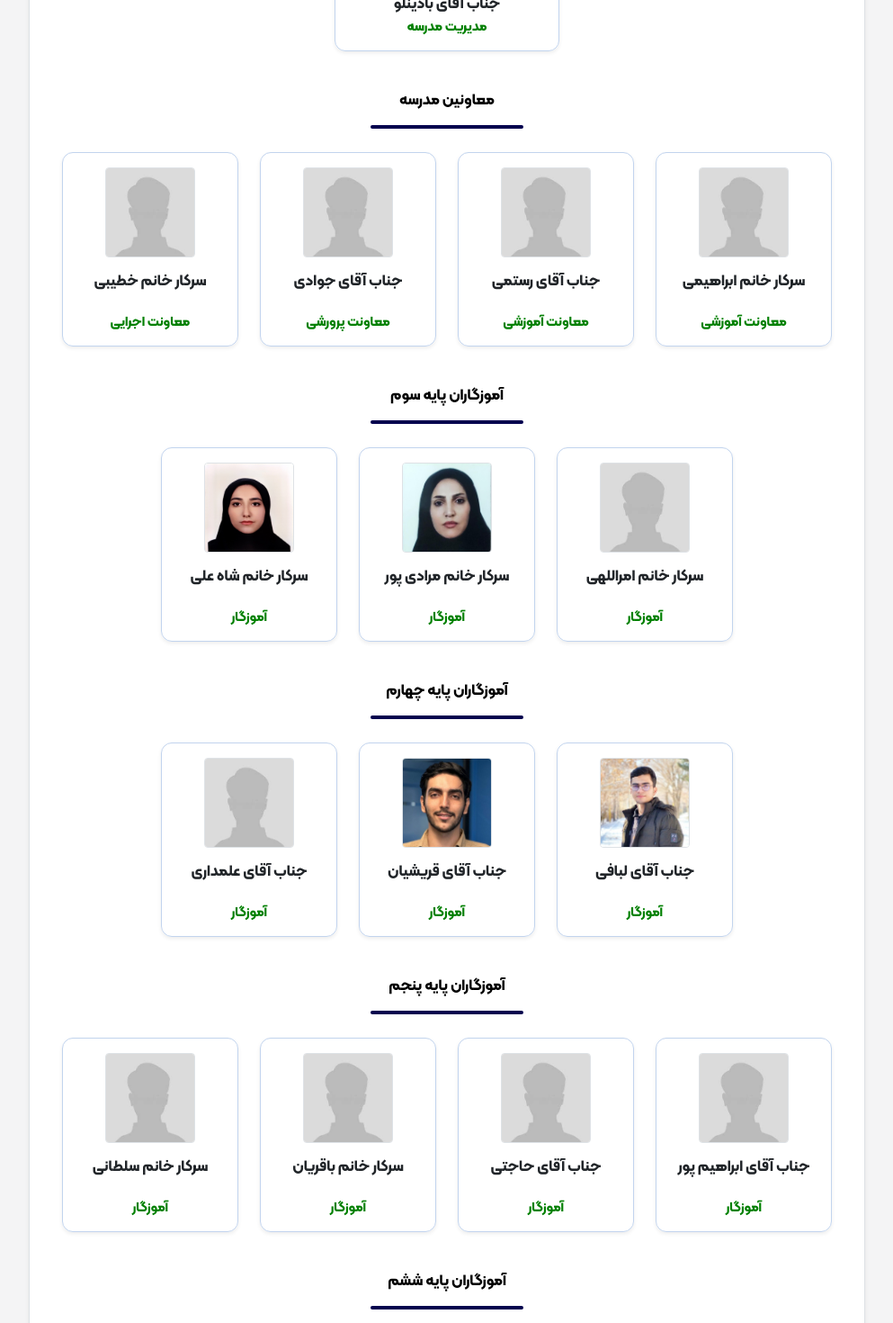
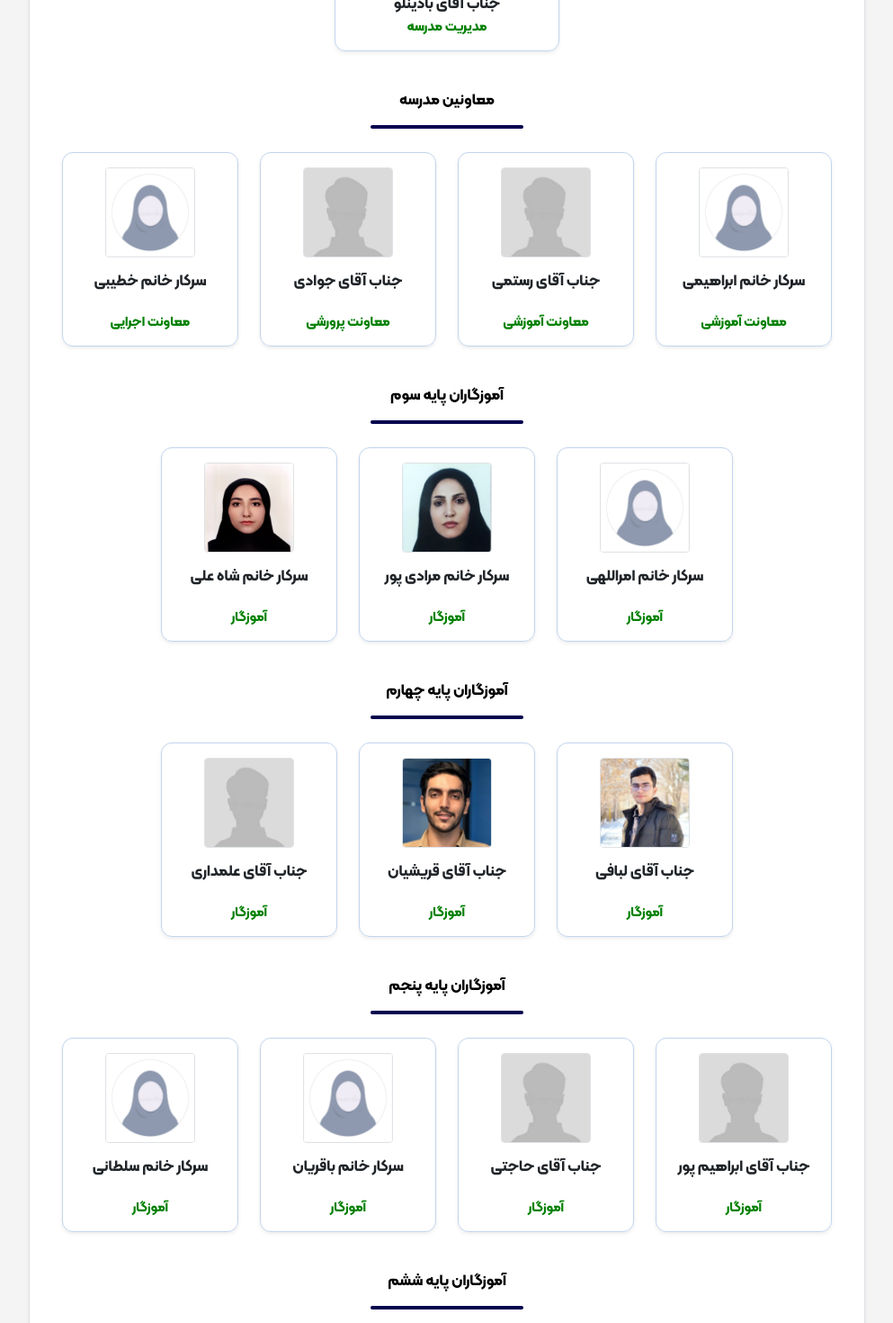
Before and after one commit to mohammad-lbf/hamyar.jahanara, a Next.js app: page /about-school in a window 1280 px wide. Shown: the part 1030-2500 px from the top of the page at 90% size, without its empty margins (143-1136 px from the left). Built offline with nearby package versions, Linux system fonts and the light colour scheme; a small style sheet from the web is missing.

Commit message:
about school page updated

```diff
--- a/components/modules/Teachers.js
+++ b/components/modules/Teachers.js
@@ -22,17 +22,17 @@ const Teachers = () => {
 
             </div>
             <div className="row flex-lg-row justify-content-center">
-                <Teacher image={"/images/components/modules/teachers/no-image.jpg"} teacher={"سرکار خانم ابراهیمی"} post={"معاونت آموزشی"} md={"6"} lg={"3"} />
+                <Teacher image={"/images/components/modules/teachers/no-image-w.jpeg"} teacher={"سرکار خانم ابراهیمی"} post={"معاونت آموزشی"} md={"6"} lg={"3"} />
                 <Teacher image={"/images/components/modules/teachers/no-image.jpg"} teacher={"جناب آقای رستمی"} post={"معاونت آموزشی"} md={"6"} lg={"3"} />
                 <Teacher image={"/images/components/modules/teachers/no-image.jpg"} teacher={"جناب آقای جوادی"} post={"معاونت پرورشی"} md={"6"} lg={"3"} />
-                <Teacher image={"/images/components/modules/teachers/no-image.jpg"} teacher={"سرکار خانم خطیبی"} post={"معاونت اجرایی"} md={"6"} lg={"3"} />
+                <Teacher image={"/images/components/modules/teachers/no-image-w.jpeg"} teacher={"سرکار خانم خطیبی"} post={"معاونت اجرایی"} md={"6"} lg={"3"} />
             </div>
             <div className="row flex-lg-row justify-content-center">
             <div className="col-12 px-lg-0 py-3 d-flex justify-content-center flex-column align-items-center">
                 <h4 style={{fontSize:"17px" , fontFamily:"KalamehWeb-Bold"}} className=" text-center text-lg-end px-0"> آموزگاران پایه سوم</h4>
                 <div style={{width:"170px"}} className="lbf-after-card-img mx-lg-0 mx-auto"></div>
                 </div>
-                <Teacher image={"/images/components/modules/teachers/no-image.jpg"} teacher={"سرکار خانم امراللهی"} post={"آموزگار"} md={"4"} lg={"3"} />
+                <Teacher image={"/images/components/modules/teachers/no-image-w.jpeg"} teacher={"سرکار خانم امراللهی"} post={"آموزگار"} md={"4"} lg={"3"} />
                 <Teacher image={"/images/components/modules/teachers/حدیث مرادی پور.jpg"} teacher={"سرکار خانم مرادی پور"} post={"آموزگار"} md={"4"} lg={"3"} />
                 <Teacher image={"/images/components/modules/teachers/زینب شاه علی.jpg"} teacher={"سرکار خانم شاه علی"} post={"آموزگار"} md={"4"} lg={"3"} />
             </div>
@@ -52,8 +52,8 @@ const Teachers = () => {
                 </div>
                 <Teacher image={"/images/components/modules/teachers/no-image.jpg"} teacher={"جناب آقای ابراهیم پور"} post={"آموزگار"} md={"6"} lg={"3"} />
                 <Teacher image={"/images/components/modules/teachers/no-image.jpg"} teacher={"جناب آقای حاجتی"} post={"آموزگار"} md={"6"} lg={"3"} />
-                <Teacher image={"/images/components/modules/teachers/no-image.jpg"} teacher={"سرکار خانم باقریان"} post={"آموزگار"} md={"6"} lg={"3"} />
-                <Teacher image={"/images/components/modules/teachers/no-image.jpg"} teacher={"سرکار خانم سلطانی"} post={"آموزگار"} md={"6"} lg={"3"} />
+                <Teacher image={"/images/components/modules/teachers/no-image-w.jpeg"} teacher={"سرکار خانم باقریان"} post={"آموزگار"} md={"6"} lg={"3"} />
+                <Teacher image={"/images/components/modules/teachers/no-image-w.jpeg"} teacher={"سرکار خانم سلطانی"} post={"آموزگار"} md={"6"} lg={"3"} />
             </div>
             <div className="row flex-lg-row justify-content-center">
             <div className="col-12 px-lg-0 py-3 d-flex justify-content-center flex-column align-items-center">
```
Also changed, not shown: public/images/components/modules/teachers/no-image-w.jpeg (added).
